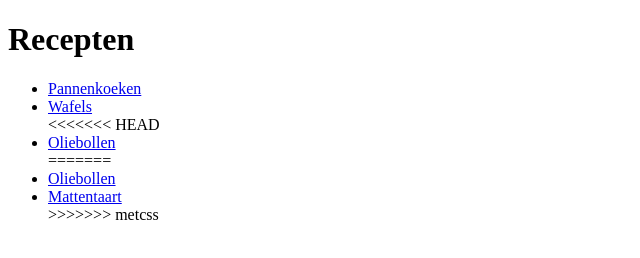
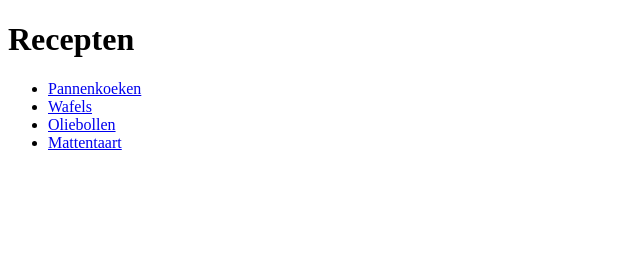
Before and after one commit to Slactor/recepten, a plain HTML site: page index.html in a window 1280 px wide. Shown: the whole page, without its empty margins (0-640 px from the left). Drawn offline with Linux system fonts and the light colour scheme.

Commit message:
index aangepast conflict resolution

```diff
--- a/index.html
+++ b/index.html
@@ -10,14 +10,10 @@
 		<ul>
 			<li><a href="pannenkoeken.html">Pannenkoeken</a></li>
 			<li><a href="wafels.html">Wafels</a></li>
-<<<<<<< HEAD
-			<li><a href="oliebollen.html">Oliebollen</a></li>
-=======
 			<li><a href="oliebollen.html">Oliebollen</a></li>
 			<li><a href="mattentaart.html">Mattentaart</a></li>
 
->>>>>>> metcss
 		</ul>
-	</nav>
+		</nav>
 </body>
 </html>
```
